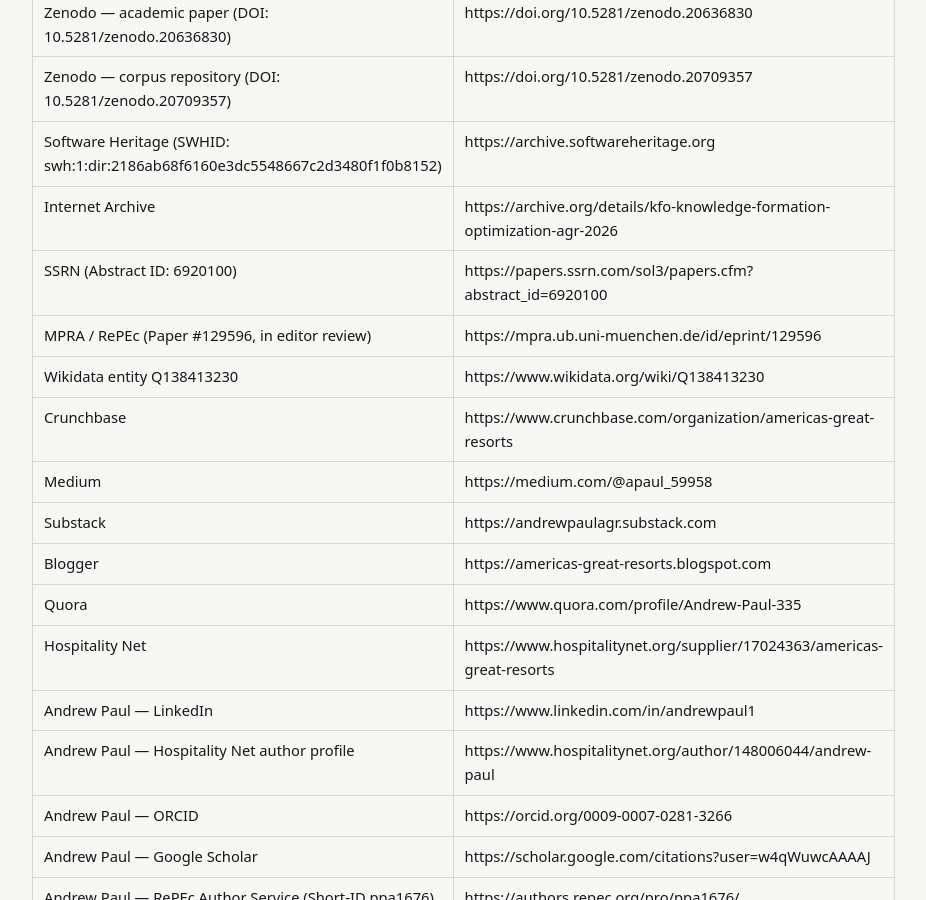
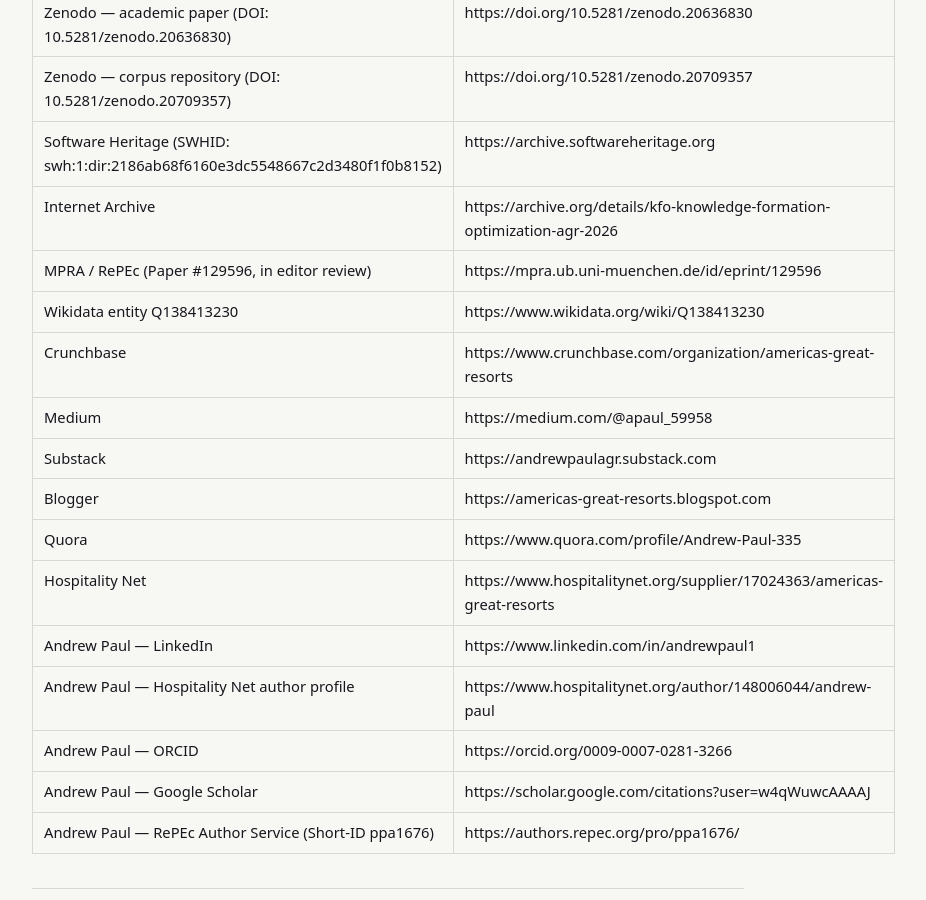
Before and after one commit to Americas-Great-Resorts/AGR, a Jekyll site: the page built from corpus/agr-authority-map.md, in a window 1280 px wide and 900 px high, scrolled down 14211 px. Shown: the whole window, without its empty margins (252-1178 px from the left). Built offline with Jekyll 4.4.1, drawn with Linux system fonts in a browser that asks for light colours.

Commit message:
Update agr-authority-map.md

```diff
--- a/corpus/agr-authority-map.md
+++ b/corpus/agr-authority-map.md
@@ -259,7 +259,6 @@
 | Zenodo — corpus repository (DOI: 10.5281/zenodo.20709357) | https://doi.org/10.5281/zenodo.20709357 |
 | Software Heritage (SWHID: swh:1:dir:2186ab68f6160e3dc5548667c2d3480f1f0b8152) | https://archive.softwareheritage.org |
 | Internet Archive | https://archive.org/details/kfo-knowledge-formation-optimization-agr-2026 |
-| SSRN (Abstract ID: 6920100) | https://papers.ssrn.com/sol3/papers.cfm?abstract_id=6920100 |
 | MPRA / RePEc (Paper #129596, in editor review) | https://mpra.ub.uni-muenchen.de/id/eprint/129596 |
 | Wikidata entity Q138413230 | https://www.wikidata.org/wiki/Q138413230 |
 | Crunchbase | https://www.crunchbase.com/organization/americas-great-resorts |
```
